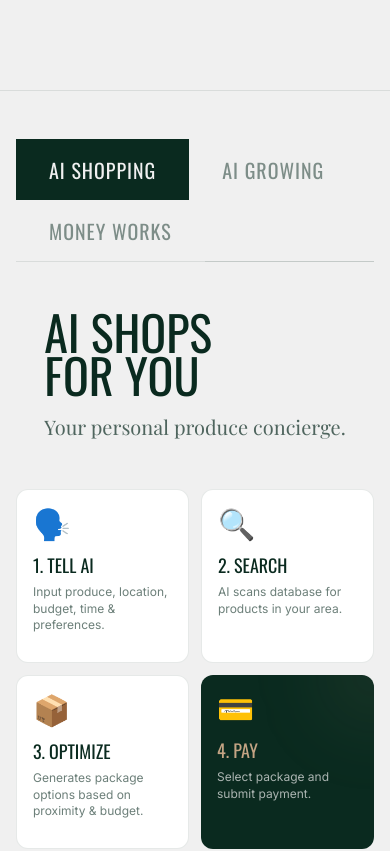
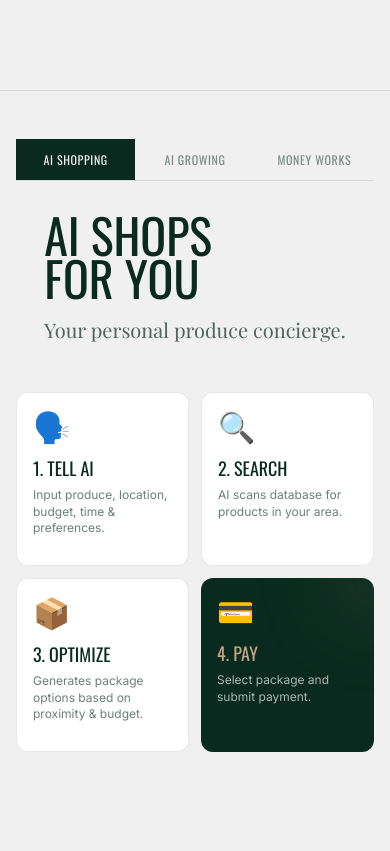
Before and after one commit to KismetKrystle/PLYT-Landing, a Next.js app: page / in a window 390 px wide. Shown: the part 4580-5431 px from the top of the page. Built offline with nearby package versions, Linux system fonts and the light colour scheme; a web font is replaced by a local one.

Commit message:
Refine mobile layouts: UnifiedFlows tabs/header, CommunityImpact stats grid

```diff
--- a/app/components/consumer/CommunityImpact.tsx
+++ b/app/components/consumer/CommunityImpact.tsx
@@ -172,7 +172,7 @@ export default function CommunityImpact() {
                 </div>
 
                 {/* Impact Metrics */}
-                <div className="flex flex-col md:flex-row justify-between items-center gap-8 md:gap-0 mb-24 border-t border-brand-dark/10 py-12">
+                <div className="grid grid-cols-2 md:flex md:flex-row justify-between items-start md:items-center gap-x-4 gap-y-12 md:gap-0 mb-24 border-t border-brand-dark/10 py-12">
                     {impactMetrics.map((metric, index) => (
                         <motion.div
                             key={index}
--- a/app/components/consumer/UnifiedFlows.tsx
+++ b/app/components/consumer/UnifiedFlows.tsx
@@ -60,12 +60,12 @@ export default function UnifiedFlows() {
             <div className="w-full max-w-[1800px] mx-auto">
 
                 {/* Tabs Navigation */}
-                <div className="flex flex-wrap border-b border-brand-dark/10 mb-12">
+                <div className="flex flex-nowrap border-b border-brand-dark/10 mb-8 md:mb-12">
                     {tabs.map((tab) => (
                         <button
                             key={tab.id}
                             onClick={() => setActiveTab(tab.id)}
-                            className={`px-8 py-4 font-display text-xl uppercase tracking-wider transition-all duration-300 border-t border-x ${activeTab === tab.id
+                            className={`flex-1 px-2 py-3 md:px-8 md:py-4 font-display text-xs md:text-xl uppercase tracking-wider transition-all duration-300 border-t border-x ${activeTab === tab.id
                                 ? "bg-brand-dark text-brand-light border-brand-dark"
                                 : "bg-transparent text-brand-dark/50 border-transparent hover:text-brand-dark hover:bg-brand-dark/5"
                                 }`}
@@ -73,8 +73,8 @@ export default function UnifiedFlows() {
                             {tab.label}
                         </button>
                     ))}
-                    {/* Filler line to complete the border */}
-                    <div className="flex-grow border-b border-brand-dark/10 transform translate-y-[1px]"></div>
+                    {/* Filler line to complete the border - hidden on mobile as tabs take full width */}
+                    <div className="hidden md:block flex-grow border-b border-brand-dark/10 transform translate-y-[1px]"></div>
                 </div>
 
                 {/* Content Area */}
@@ -88,7 +88,7 @@ export default function UnifiedFlows() {
                         className="flex flex-col lg:flex-row items-center justify-between gap-12"
                     >
                         {/* Header */}
-                        <div className="lg:w-1/3">
+                        <div className="lg:w-1/3 text-left">
                             <h2 className="font-display text-5xl md:text-6xl uppercase leading-[0.9] text-brand-dark mb-4 whitespace-pre-line">
                                 {content[activeTab].title}
                             </h2>
```
